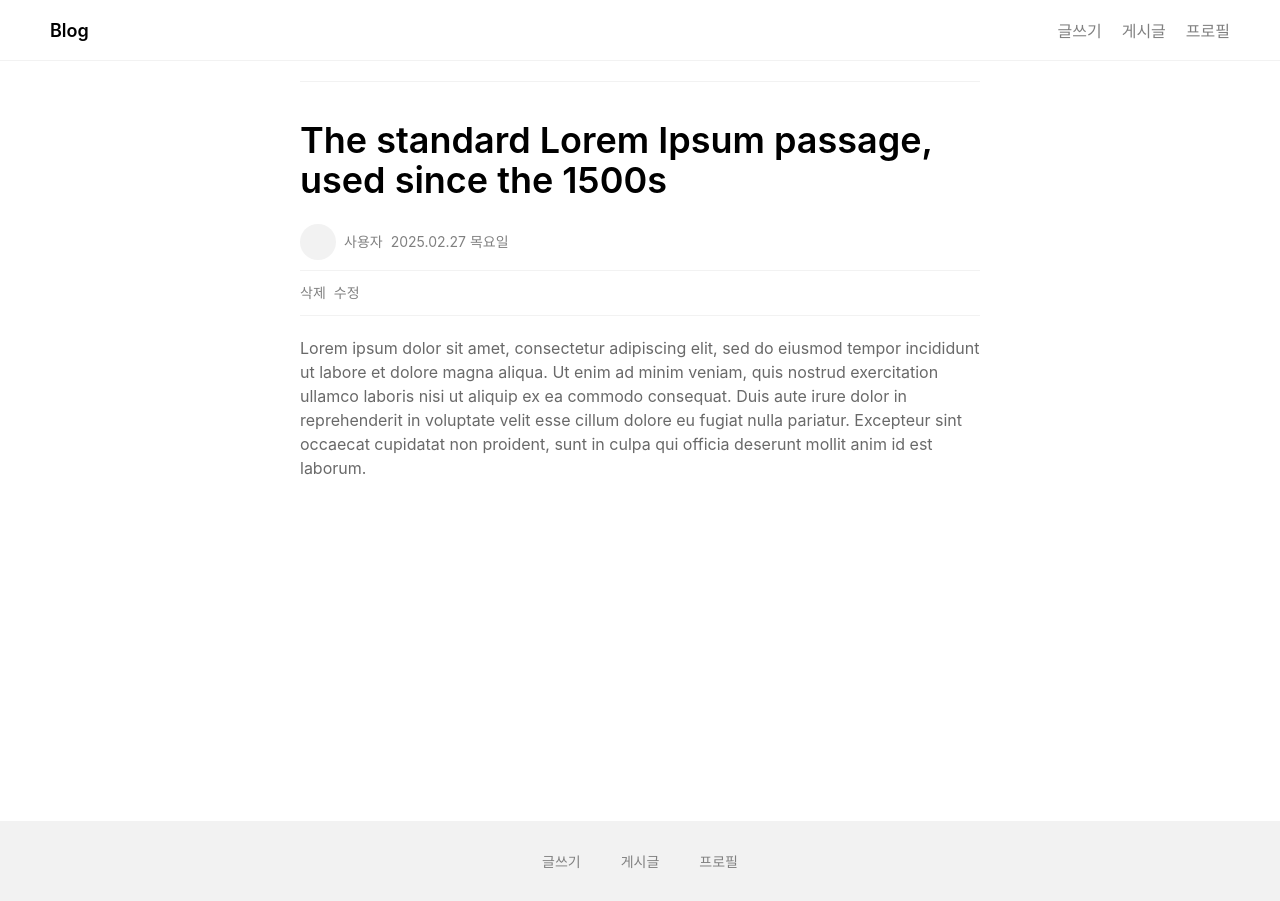
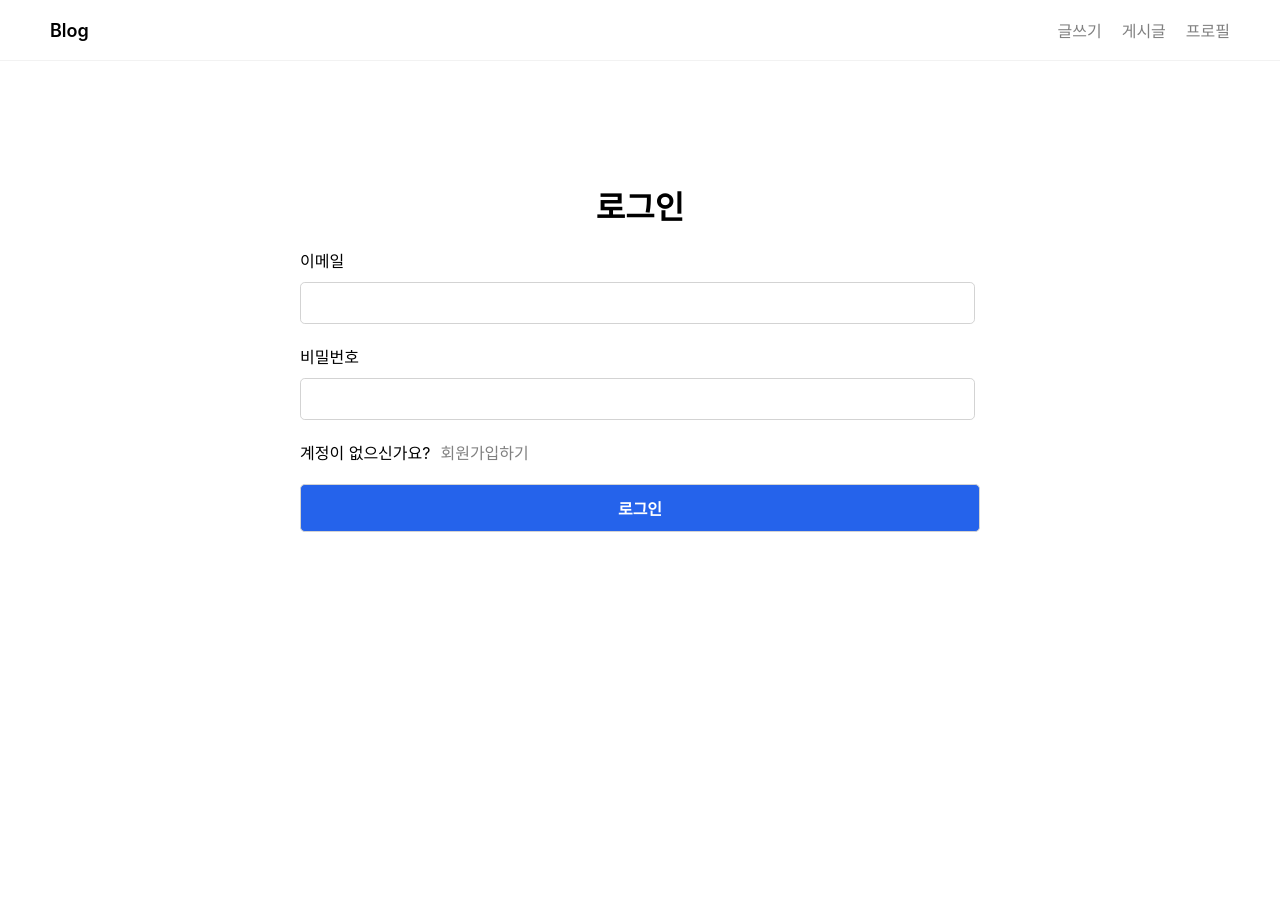
Before and after one commit to dev-vming/blog-app, a React (Create React App) app: page /posts/1 in a window 1280 px wide. After the commit the page ends 800 px from the top, so only its background shows below. Built offline with nearby package versions, Linux system fonts and the light colour scheme.

Commit message:
feat: firebase 세팅 및 로그인 컴포넌트 작업

```diff
--- a/package.json
+++ b/package.json
@@ -11,6 +11,7 @@
     "@types/node": "^16.7.13",
     "@types/react": "^19.0.0",
     "@types/react-dom": "^19.0.0",
+    "firebase": "^11.4.0",
     "react": "^19.0.0",
     "react-dom": "^19.0.0",
     "react-router-dom": "^7.2.0",
--- /dev/null
+++ b/src/components/LoginForm.tsx
@@ -0,0 +1,23 @@
+import { Link } from "react-router-dom";
+
+export default function LoginForm() {
+  return (
+    <form action="/post" method="POST" className="form form--lg">
+      <h1 className="form__title">로그인</h1>
+      <div className="form__block">
+        <label htmlFor="email">이메일</label>
+        <input type="text" name="email" id="email" required />
+      </div>
+      <div className="form__block">
+        <label htmlFor="password">비밀번호</label>
+        <input type="text" name="password" id="password" required />
+      </div>
+      <div className="form__block">계정이 없으신가요?
+        <Link to={"/signup"} className="form__link">회원가입하기</Link>
+      </div>
+      <div className="form__block">
+        <input type="submit" value="로그인" className="form__btn--submit" />
+      </div>
+    </form>
+  );
+}
--- a/src/components/Router.tsx
+++ b/src/components/Router.tsx
@@ -7,11 +7,17 @@
 import SignupPage from "pages/signup";
 import PostPage from "pages/posts/detail";
 import PostsPage from "pages/posts";
+import { useState } from "react";
 
 export default function Router() {
+  //firebase Auth가 인증되었으면 true로 변경해주는 로직 추가
+  const [isAuthenticated, setIsAuthenticated] = useState<boolean>(false);
+
   return (
     <>
       <Routes>
+        {isAuthenticated ? (
+          <>
             <Route path="/" element={<Home />} />
             <Route path="/posts" element={<PostsPage />} />
             <Route path="/posts/:id" element={<PostPage />} />
@@ -21,7 +27,15 @@
             <Route path="/login" element={<LoginPage />} />
             <Route path="/signup" element={<SignupPage />} />
             <Route path="*" element={<Navigate replace to="/" />} />
+          </>
+        ) : (
+          <>
+            <Route path="/login" element={<LoginPage />} />
+            <Route path="/signup" element={<SignupPage />} />
+            <Route path="*" element={<LoginPage />} />
+          </>
+        )}
       </Routes>
     </>
   );
-};
+}
--- /dev/null
+++ b/src/components/SignupForm.tsx
@@ -0,0 +1,27 @@
+import { Link } from "react-router-dom";
+
+export default function SignupForm() {
+  return (
+    <form action="/post" method="POST" className="form form--lg">
+      <h1 className="form__title">회원가입</h1>
+      <div className="form__block">
+        <label htmlFor="email">이메일</label>
+        <input type="text" name="email" id="email" required />
+      </div>
+      <div className="form__block">
+        <label htmlFor="password">비밀번호</label>
+        <input type="text" name="password" id="password" required />
+      </div>
+      <div className="form__block">
+        <label htmlFor="password_confirm">비밀번호 확인</label>
+        <input type="text" name="password_confirm" id="password_confirm" required />
+      </div>
+      <div className="form__block">계정이 이미 있으신가요?
+        <Link to={"/login"} className="form__link">로그인하기</Link>
+      </div>
+      <div className="form__block">
+        <input type="submit" value="회원가입" className="form__btn--submit" />
+      </div>
+    </form>
+  );
+}
--- a/src/index.css
+++ b/src/index.css
@@ -417,3 +417,26 @@
 .form .form__btn--submit:focus {
   background-color: #1945a4;
 }
+
+/* login form */
+
+.form--lg {
+  min-height: 70vh;
+  margin-top: 10vh;
+}
+
+.form__title {
+  text-align: center;
+  margin-bottom: 4px;
+}
+
+.form__link {
+  margin-left: 10px;
+  text-decoration: none;
+  color: gray;
+}
+
+.form__link:hover,
+.form__link:focus {
+  color: black;
+}
--- a/src/pages/login/index.tsx
+++ b/src/pages/login/index.tsx
@@ -1,3 +1,11 @@
+import Header from "components/Header";
+import LoginForm from "components/LoginForm";
+
 export default function LoginPage(){
-  return <h1>Login</h1>;
+  return (
+    <>
+      <Header />
+      <LoginForm />
+    </>
+  );
 }
--- a/src/pages/signup/index.tsx
+++ b/src/pages/signup/index.tsx
@@ -1,3 +1,11 @@
+import Header from "components/Header";
+import SignupForm from "components/SignupForm";
+
 export default function SignupPage() {
-  return <h1>Signup</h1>;
+  return (
+    <>
+      <Header />
+      <SignupForm />
+    </>
+  );
 }
--- a/tsconfig.json
+++ b/tsconfig.json
@@ -27,5 +27,6 @@
   "paths": {
     "pages/*": ["pages/*"],
     "components/*": ["components/*"],
+    "firebaseApp/*": ["firebaseApp/*"],
   }
 }
```
Also changed, not shown: src/firebaseApp.ts (added, +16 -0 lines), 2 other files (tests, documents, lock files or other folders). Lines whose indentation alone changed are shown as unchanged.
